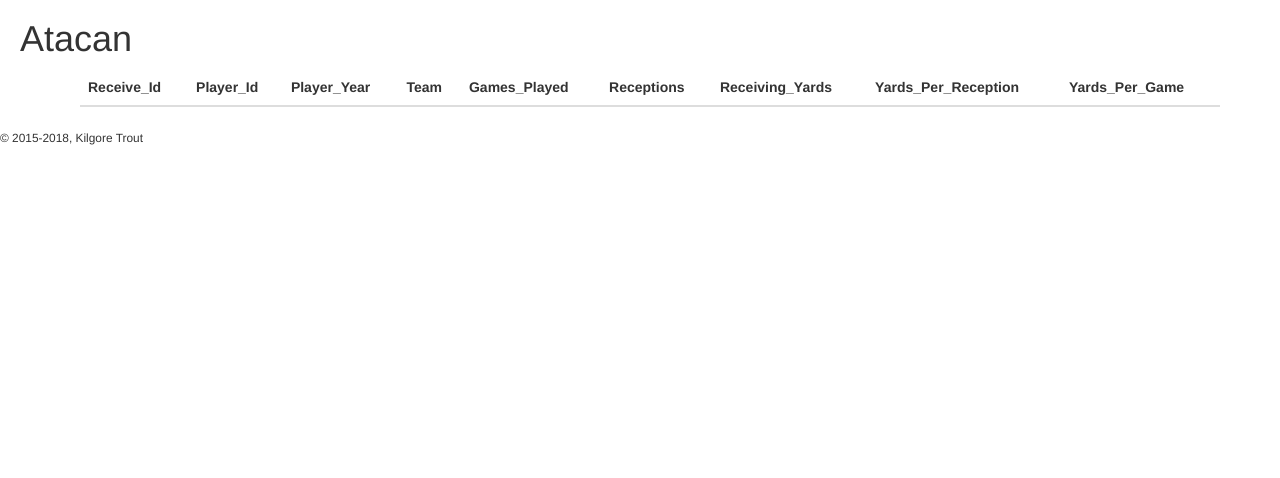
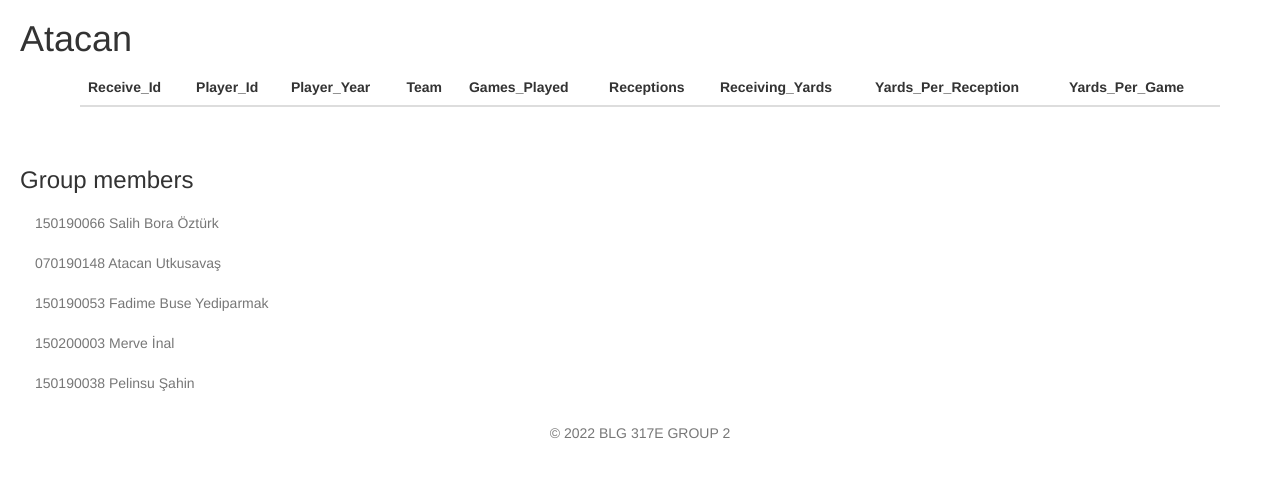
Before and after one commit to itudb2202/itudb2202, a Flask app: page /atacan in a window 1280 px wide. Shown: the part 51-529 px from the top of the page. Run offline with Flask 2, Linux system fonts and the light colour scheme; data that the repository does not hold is empty; some libraries are stand-ins or nearby versions.

Commit message:
add footer

```diff
--- a/proje/templates/layout.html
+++ b/proje/templates/layout.html
@@ -30,8 +30,25 @@
       {% block content %}{% endblock %}
     </div>
 
-    <footer>
-      <small>&copy; 2015-2018, Kilgore Trout</small>
-    </footer>
+    <div>
+      <footer class="border-top">
+
+        <div style="width: 100%; padding: 20px">
+          <h3>Group members</h3>
+          <ul class="nav flex-column">
+            <li class="nav-item mb-2"><a href="https://www.github.com/borawhocodess" class="nav-link p-0 text-muted">150190066 Salih Bora Öztürk</a></li>
+            <li class="nav-item mb-2"><a href="https://www.github.com/AtacanUtkusavas" class="nav-link p-0 text-muted">070190148 Atacan Utkusavaş</a></li>
+            <li class="nav-item mb-2"><a href="https://www.github.com/BuseYediparmak" class="nav-link p-0 text-muted">150190053 Fadime Buse Yediparmak</a></li>
+            <li class="nav-item mb-2"><a href="https://www.github.com/merveinall" class="nav-link p-0 text-muted">150200003 Merve İnal</a></li>
+            <li class="nav-item mb-2"><a href="https://www.github.com/sahinp19" class="nav-link p-0 text-muted">150190038 Pelinsu Şahin</a></li>
+          </ul>
+        </div>
+
+        <div class="text-center">
+          <p class="text-muted">&copy; 2022 BLG 317E GROUP 2</p>
+        </div>
+
+      </footer>
+    </div>
   </body>
 </html>
```
